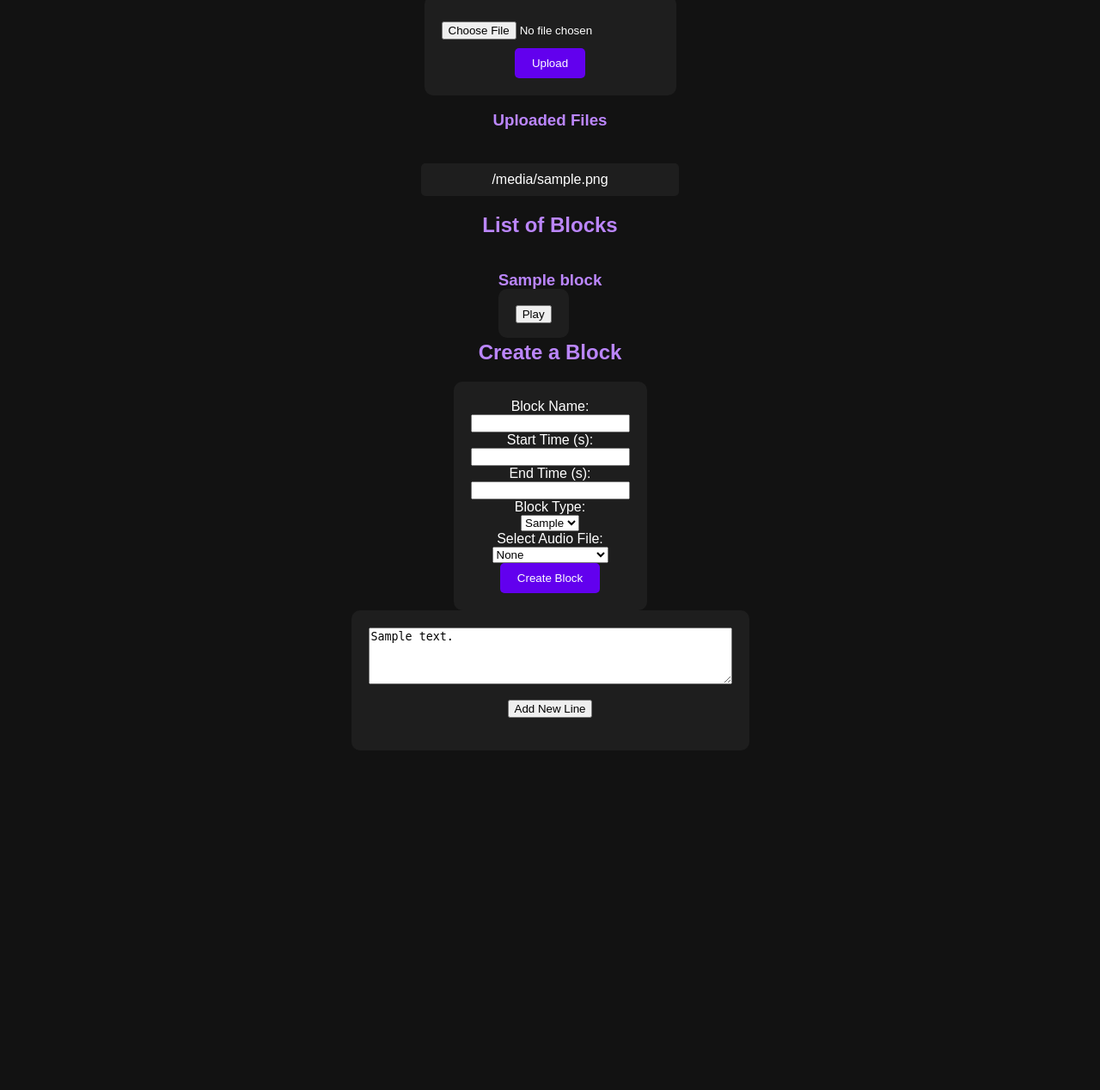
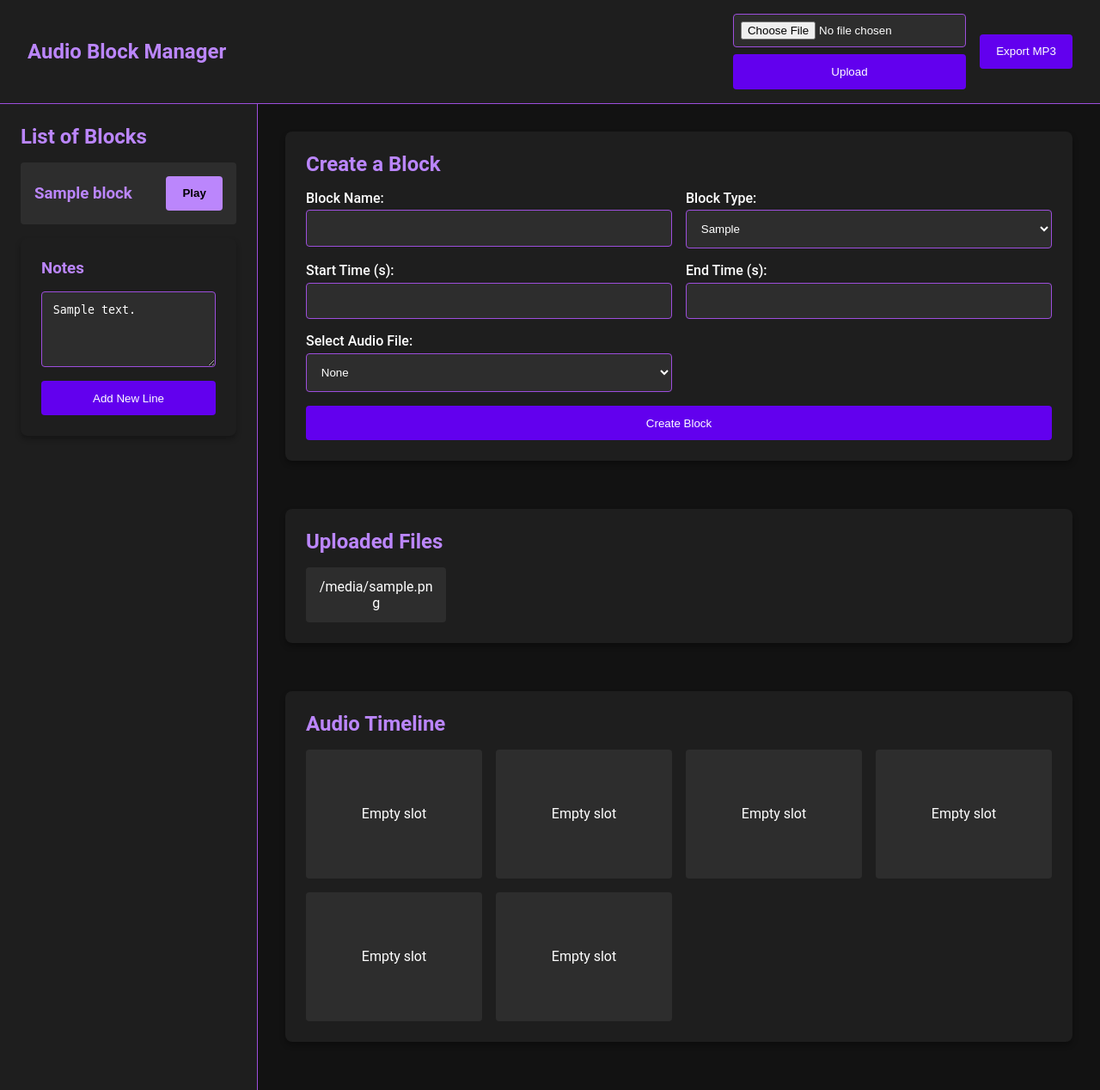
Before and after one commit to isaacangyu/musicSampler, a Flask app: template templates/upload.html in a window 1280 px wide. Shown: the whole page at 86% size. Before the commit the page ends 835 px from the top, so only its background shows below. Run offline with Flask 3, Linux system fonts and the light colour scheme; the template is opened without the code that fills it: most values are stand-ins (such as "Sample title", 1, 10 or a date in 2020).

Commit message:
some ui fix

```diff
--- a/templates/upload.html
+++ b/templates/upload.html
@@ -3,82 +3,285 @@
 <head>
     <meta charset="UTF-8">
     <meta name="viewport" content="width=device-width, initial-scale=1.0">
-    <title>Upload File</title>
+    <title>Audio Block Manager</title>
     <style>
+        :root {
+            --primary: #bb86fc;
+            --primary-dark: #9d4edd;
+            --background: #121212;
+            --surface: #1e1e1e;
+            --surface-light: #2d2d2d;
+            --text: #ffffff;
+            --success: #2e7d32;
+            --error: #d32f2f;
+            --button: #6200ee;
+            --button-hover: #3700b3;
+        }
+
+        * {
+            box-sizing: border-box;
+            margin: 0;
+            padding: 0;
+        }
+
         body {
-            background-color: #121212;
-            color: #ffffff;
-            font-family: 'Arial', sans-serif;
+            background-color: var(--background);
+            color: var(--text);
+            font-family: 'Roboto', 'Arial', sans-serif;
+            min-height: 100vh;
+        }
+
+        h2, h3 {
+            color: var(--primary);
+            margin-bottom: 1rem;
+        }
+
+        .container {
+            display: grid;
+            grid-template-columns: 300px 1fr;
+            grid-template-rows: auto 1fr;
+            min-height: 100vh;
+        }
+
+        .top-bar {
+            grid-column: 1 / -1;
+            display: flex;
+            justify-content: space-between;
+            align-items: center;
+            padding: 1rem 2rem;
+            background-color: var(--surface);
+            border-bottom: 1px solid var(--primary-dark);
+        }
+
+        .top-bar h2 {
+            margin-bottom: 0;
+        }
+
+        .top-actions {
+            display: flex;
+            gap: 1rem;
+            align-items: center;
+        }
+
+        .sidebar {
+            grid-column: 1;
+            background-color: var(--surface);
+            padding: 1.5rem;
+            overflow-y: auto;
+            border-right: 1px solid var(--primary-dark);
+        }
+
+        .main-content {
+            grid-column: 2;
+            padding: 2rem;
             display: flex;
             flex-direction: column;
-            align-items: center;
-            justify-content: center;
-            height: 100vh;
-            margin: 0;
+            gap: 2rem;
         }
-        h2, h3 {
-            color: #bb86fc;
+
+        .card {
+            background-color: var(--surface);
+            border-radius: 8px;
+            padding: 1.5rem;
+            box-shadow: 0 4px 6px rgba(0, 0, 0, 0.3);
+            margin-bottom: 1.5rem;
         }
+
         form {
-            background: #1e1e1e;
-            padding: 20px;
-            border-radius: 10px;
             display: flex;
             flex-direction: column;
+            gap: 1rem;
+        }
+
+        label {
+            font-weight: 500;
+            margin-bottom: 0.3rem;
+            display: block;
+        }
+
+        input, select, textarea {
+            padding: 0.8rem;
+            background-color: var(--surface-light);
+            border: 1px solid var(--primary-dark);
+            border-radius: 4px;
+            color: var(--text);
+            width: 100%;
+        }
+
+        button, input[type="submit"] {
+            background-color: var(--button);
+            color: white;
+            border: none;
+            padding: 0.8rem 1.2rem;
+            border-radius: 4px;
+            cursor: pointer;
+            font-weight: 500;
+            transition: background-color 0.2s;
+        }
+
+        button:hover, input[type="submit"]:hover {
+            background-color: var(--button-hover);
+        }
+
+        .upload-form {
+            display: flex;
+            gap: 0.5rem;
             align-items: center;
         }
-        input[type="file"] {
-            margin: 10px 0;
+
+        .upload-form input[type="file"] {
+            flex: 1;
+            padding: 0.5rem;
         }
-        input[type="submit"] {
-            background-color: #6200ee;
-            color: white;
-            border: none;
-            padding: 10px 20px;
-            border-radius: 5px;
-            cursor: pointer;
-        }
-        input[type="submit"]:hover {
-            background-color: #3700b3;
-        }
+
         .flash-messages {
-            margin-top: 20px;
-            padding: 10px;
-            border-radius: 5px;
-            width: 300px;
+            padding: 1rem;
+            border-radius: 4px;
+            margin-bottom: 1rem;
             text-align: center;
         }
+
         .success {
-            background-color: #2e7d32;
+            background-color: var(--success);
         }
+
         .error {
-            background-color: #d32f2f;
+            background-color: var(--error);
         }
+
         .file-list {
             display: grid;
-            grid-template-columns: repeat(auto-fit, minmax(150px, 1fr));
-            gap: 10px;
-            margin-top: 20px;
-            padding: 0;
-            width: 300px;
+            grid-template-columns: repeat(auto-fill, minmax(150px, 1fr));
+            gap: 0.8rem;
         }
+
         .file-item {
-            background: #1e1e1e;
-            padding: 10px;
-            border-radius: 5px;
+            background: var(--surface-light);
+            padding: 0.8rem;
+            border-radius: 4px;
             text-align: center;
+            word-break: break-all;
+        }
+
+        .block-list {
+            display: grid;
+            grid-template-columns: 1fr;
+            gap: 0.8rem;
+        }
+
+        .block-item {
+            background: var(--surface-light);
+            padding: 1rem;
+            border-radius: 4px;
+            display: flex;
+            justify-content: space-between;
+            align-items: center;
+        }
+
+        .block-item h3 {
+            margin-bottom: 0;
+        }
+
+        .play-button {
+            background-color: var(--primary);
+            color: black;
+            font-weight: bold;
+        }
+
+        .play-button:hover {
+            background-color: var(--primary-dark);
+        }
+
+        .grid-container {
+            display: grid;
+            grid-template-columns: repeat(auto-fill, minmax(200px, 1fr));
+            grid-gap: 1rem;
+            margin-top: 1rem;
+        }
+
+        .grid-item {
+            background-color: var(--surface-light);
+            border-radius: 4px;
+            padding: 1rem;
+            height: 150px;
+            display: flex;
+            justify-content: center;
+            align-items: center;
+            text-align: center;
+        }
+
+        .textarea-container {
+            margin-top: 1rem;
+        }
+
+        @media (max-width: 768px) {
+            .container {
+                grid-template-columns: 1fr;
+            }
+
+            .sidebar {
+                grid-column: 1 / -1;
+                border-right: none;
+                border-bottom: 1px solid var(--primary-dark);
+            }
+
+            .main-content {
+                grid-column: 1 / -1;
+            }
         }
     </style>
 </head>
 <body>
-    <h2>Upload a File</h2>
+    <div class="container">
+        <!-- Top Bar -->
+        <div class="top-bar">
+            <h2>Audio Block Manager</h2>
 
-    <form method="POST" enctype="multipart/form-data">
-        <input type="file" name="file">
+            <div class="top-actions">
+                <form class="upload-form" method="POST" enctype="multipart/form-data">
+                    <input type="file" name="file" id="file-upload">
                     <input type="submit" value="Upload">
                 </form>
 
-    <!-- Display flash messages -->
+                <form method="POST" action="/download_mp3" style="margin: 0;">
+                    <button type="submit">Export MP3</button>
+                </form>
+            </div>
+        </div>
+
+        <!-- Sidebar -->
+        <div class="sidebar">
+            <h2>List of Blocks</h2>
+
+            <div class="block-list">
+                {% if blocks %}
+                    {% for block_name, block in blocks.items() %}
+                        <div class="block-item">
+                            <h3>{{ block_name }}</h3>
+                            <form method="POST" style="margin: 0;">
+                                <input type="hidden" name="play_block" value="{{ block_name }}">
+                                <button type="submit" class="play-button">Play</button>
+                            </form>
+                        </div>
+                    {% endfor %}
+                {% else %}
+                    <p>No blocks created yet.</p>
+                {% endif %}
+            </div>
+
+            <!-- Text editor in sidebar -->
+            <div class="textarea-container card">
+                <h3>Notes</h3>
+                <form method="POST" action="/">
+                    <textarea id="myTextarea" name="text" rows="4">{{ text }}</textarea>
+                    <button type="button" onclick="addNewLine()">Add New Line</button>
+                </form>
+            </div>
+        </div>
+
+        <!-- Main Content -->
+        <div class="main-content">
+            <!-- Flash Messages -->
             {% with messages = get_flashed_messages(with_categories=true) %}
                 {% if messages %}
                     {% for category, message in messages %}
@@ -87,7 +290,53 @@
                 {% endif %}
             {% endwith %}
 
-    <h3>Uploaded Files</h3>
+            <!-- Create a Block Form -->
+            <div class="card">
+                <h2>Create a Block</h2>
+                <form method="POST" action="/upload">
+                    <div style="display: grid; grid-template-columns: 1fr 1fr; gap: 1rem;">
+                        <div>
+                            <label for="block_name">Block Name:</label>
+                            <input type="text" id="block_name" name="block_name" required>
+                        </div>
+
+                        <div>
+                            <label for="block_type">Block Type:</label>
+                            <select id="block_type" name="block_type" required>
+                                <option value="Sample">Sample</option>
+                                <option value="Empty">Empty</option>
+                                <option value="Merge">Merge</option>
+                            </select>
+                        </div>
+
+                        <div>
+                            <label for="start_time">Start Time (s):</label>
+                            <input type="number" id="start_time" name="start_time" required>
+                        </div>
+
+                        <div>
+                            <label for="end_time">End Time (s):</label>
+                            <input type="number" id="end_time" name="end_time" required>
+                        </div>
+
+                        <div>
+                            <label for="audio_file">Select Audio File:</label>
+                            <select id="audio_file" name="audio_file">
+                                <option value="">None</option>
+                                {% for file in files %}
+                                    <option value="{{ file }}">{{ file }}</option>
+                                {% endfor %}
+                            </select>
+                        </div>
+                    </div>
+
+                    <input type="submit" value="Create Block">
+                </form>
+            </div>
+
+            <!-- Uploaded Files -->
+            <div class="card">
+                <h2>Uploaded Files</h2>
                 {% if files %}
                     <div class="file-list">
                         {% for file in files %}
@@ -97,73 +346,19 @@
                 {% else %}
                     <p>No files uploaded yet.</p>
                 {% endif %}
-
-    <h2>List of Blocks</h2>
-    <div class="block-list">
-        {% if blocks %}
-            {% for block_name, block in blocks.items() %}
-                <div class="block-item">
-                    <h3>{{ block_name }}</h3>
-
-                    <form method="POST" style="display: inline;">
-                        <input type="hidden" name="play_block" value="{{ block_name }}">
-                        <button type="submit" class="play-button">Play</button>
-                    </form>
-                    <!--
-                    <p>Type: {{ block['block_type'] }}</p>
-                    <p>Start: {{ block['start'] }} ms</p>
-                    <p>End: {{ block['end'] }} ms</p>
-                    <p>Duration: {{ block['duration'] }} ms</p>
-                    <p>Audio File: {{ block['audio_file'] if block['audio_file'] else 'None' }}</p>
-                    -->
-                </div>
-            {% endfor %}
-        {% else %}
-            <p>No blocks created yet.</p>
-        {% endif %}
             </div>
 
-    <h2>Create a Block</h2>
-    <form method="POST" action="/upload">
-        <label for="block_name">Block Name:</label>
-        <input type="text" id="block_name" name="block_name" required>
-
-        <label for="start_time">Start Time (s):</label>
-        <input type="number" id="start_time" name="start_time" required>
-
-        <label for="end_time">End Time (s):</label>
-        <input type="number" id="end_time" name="end_time" required>
-
-        <label for="block_type">Block Type:</label>
-        <select id="block_type" name="block_type" required>
-            <option value="Sample">Sample</option>
-            <option value="Empty">Empty</option>
-            <option value="Merge">Merge</option>
-        </select>
-
-        <label for="audio_file">Select Audio File:</label>
-        <select id="audio_file" name="audio_file">
-            <option value="">None</option>
-            {% for file in files %}
-                <option value="{{ file }}">{{ file }}</option>
+            <!-- Empty Grid for future content -->
+            <div class="card">
+                <h2>Audio Timeline</h2>
+                <div class="grid-container">
+                    {% for i in range(6) %}
+                        <div class="grid-item">Empty slot</div>
                     {% endfor %}
-        </select>
-
-        <!-- <label for="duration">Duration (ms):</label>
-        <input type="number" id="duration" name="duration"> -->
-
-        <input type="submit" value="Create Block">
-    </form>
-</body>
-<head>
-    <title>Text Box</title>
-</head>
-<body>
-    <form method="POST" action="/">
-        <textarea id="myTextarea" name="text" rows="4" cols="50">{{ text }}</textarea><br>
-        <button type="button" onclick="addNewLine()">Add New Line</button><br>
-        <!--<input type="submit" value="Submit">-->
-    </form>
+                </div>
+            </div>
+        </div>
+    </div>
 
     <script>
         function addNewLine() {
@@ -171,8 +366,5 @@
             textarea.value += "\\n";
         }
     </script>
-    <!-- <form method="POST" action="/download_mp3">
-        <button type="submit">Export MP3</button>
-    </form> -->
 </body>
 </html>
```
Also changed, not shown: blocks.json (deleted, +0 -18 lines), 2 other files. Lines whose indentation alone changed are shown as unchanged.
